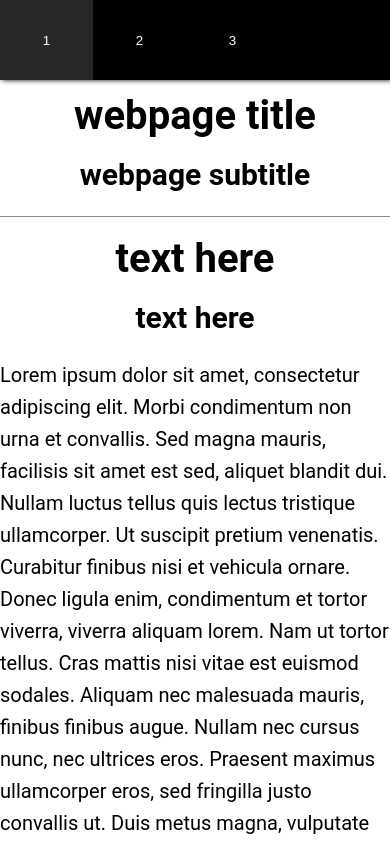
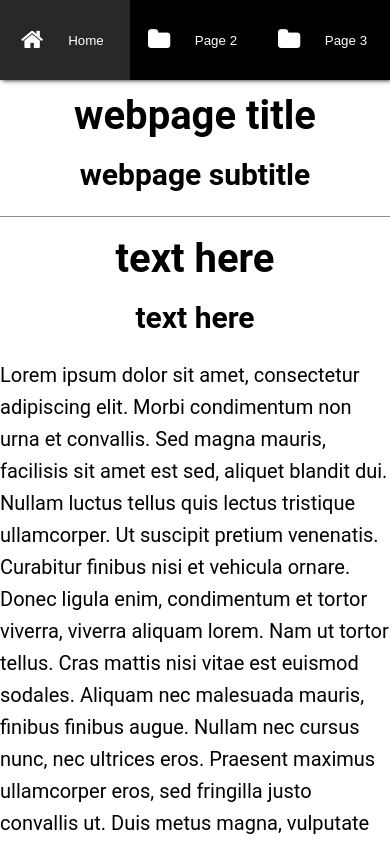
Before and after one commit to tduck973564/epicwebsite, a plain HTML site: page index.html in a window 390 px wide. Shown: the top 844 px of the page. Drawn offline with Linux system fonts and the light colour scheme.

Commit message:
added icons to the sidebar

```diff
--- a/common-stylesheet.css
+++ b/common-stylesheet.css
@@ -34,7 +34,13 @@ nav button:hover {
 nav button:active {
     background-color: rgba(200, 200, 200, 0.3)
 }
-@media only screen and (max-width: 600px) {
+.button-text {
+    margin-left: 25%;
+}
+.fa {
+    transform: scale(1.8);
+}
+@media only screen and (max-width: 800px) {
     nav {
         position: fixed;
         width: 100%;
@@ -52,7 +58,7 @@ nav button:active {
     nav button {
         height: 100%;
         text-align: center;
-        width: 93px;
+        width: 100%;
         background-color: transparent;
         border-style: none;
         color: white;
@@ -80,12 +86,13 @@ nav button:active {
         width: 15em;
     }
     nav button {
-        width: 100%;
+        width: 20.37em;
         text-align: left;
         height: 50px;
         background-color: transparent;
         border-style: none;
         color: white;
+        padding-left: 2em;
     }
     #content {
         margin-left: 4.5em; /* Navbar space */
--- a/index.html
+++ b/index.html
@@ -3,6 +3,8 @@
     <head>
         <meta charset="utf-8">
         <link rel="stylesheet" href="common-stylesheet.css">
+        <!-- For navbar icons. -->
+        <link rel="stylesheet" href="https://cdnjs.cloudflare.com/ajax/libs/font-awesome/4.7.0/css/font-awesome.min.css">
         <title>website - Home Page</title>
         <!-- For per-page CSS rules, not needed in most cases, unless there is embedded content. -->
         <style>
@@ -11,9 +13,9 @@
     </head>
     <body>
         <nav>
-            <button>1</button>
-            <button>2</button>
-            <button>3</button>
+            <button><i class="fa fa-home"></i><span class="button-text">Home</span></button>
+            <button><i class="fa fa-folder"></i><span class="button-text">Page 2</span></button>
+            <button><i class="fa fa-folder"></i><span class="button-text">Page 3</span></button>
         </nav>
         <div id="content">
         <header>
```
